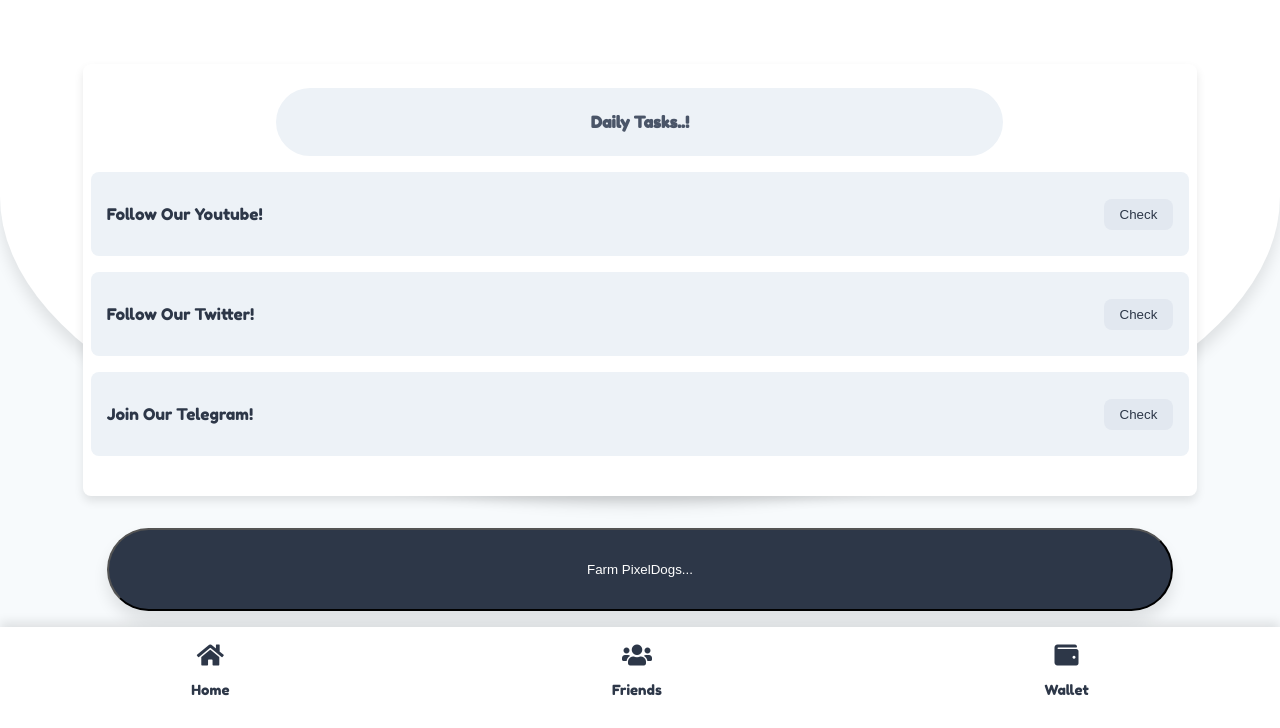
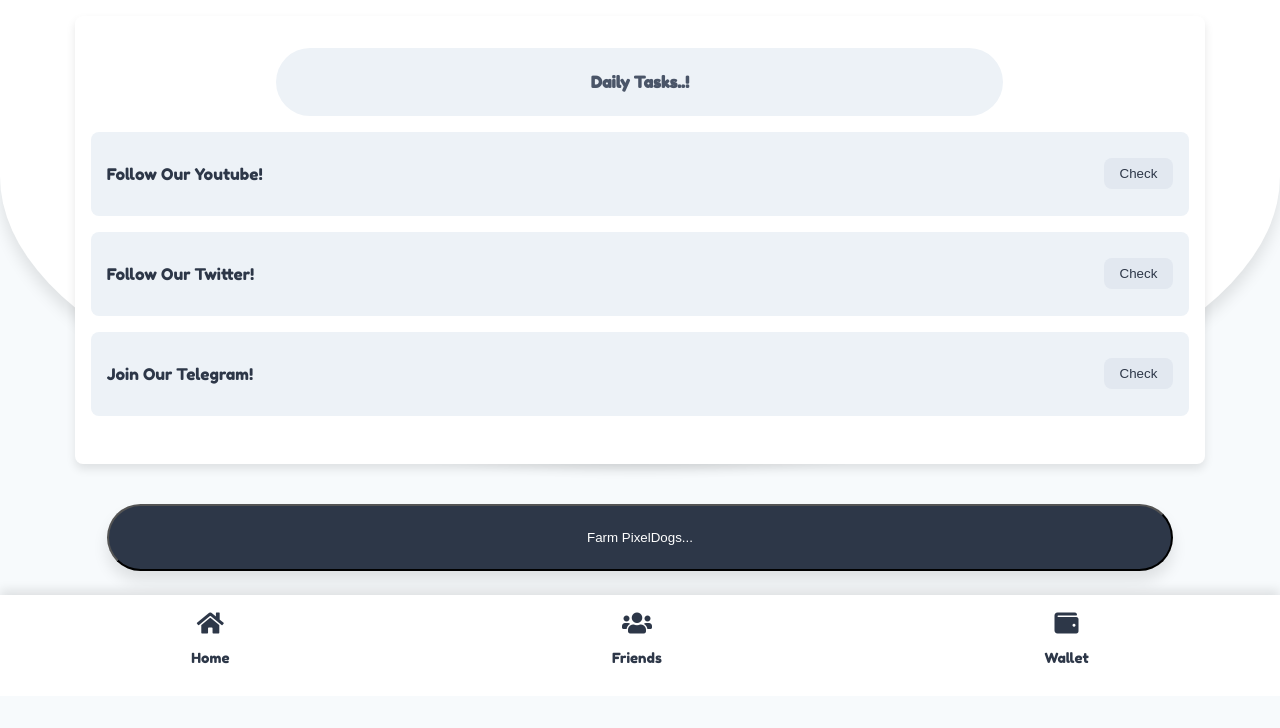
Before and after one commit to Davenova/preview, a plain HTML site: page index.html in a window 1280 px wide. Shown: the part 104-832 px from the top of the page. After the commit the page ends 800 px from the top, so only its background shows below. Drawn offline with Linux system fonts and the light colour scheme.

Commit message:
Update styles.css

```diff
--- a/styles.css
+++ b/styles.css
@@ -6,13 +6,13 @@
             flex-direction: column;
             align-items: center;
             justify-content: space-between;
-            min-height: 100vh;
+            min-height: 100vh; /* Ensures body covers full height of the viewport */
             margin: 0;
         }
         .container {
             background-color: #ffffff;
             width: 100%;
-            height: 75vh;
+            height: 70vh; /* Adjust height with respect to viewport */
             border-bottom-left-radius: 50%;
             border-bottom-right-radius: 50%;
             display: flex;
@@ -38,13 +38,13 @@
         .task-list {
             background-color: #ffffff;
             width: 83.33%;
-            padding: 1.5rem;
+            padding: 2rem; /* Use responsive padding */
             border-radius: 0.5rem;
             display: flex;
             flex-direction: column;
             align-items: center;
             box-shadow: 0 5px 10px rgba(0, 0, 0, 0.1);
-            margin-top: 3rem;
+            margin-top: 2rem;
         }
         .task-title {
             background-color: #edf2f7;
@@ -95,9 +95,10 @@
             background-color: #2d3748;
             color: #ffffff;
             width: 83.33%;
-            padding: 2rem;
+            padding: 1.5rem;
             border-radius: 9999px;
-            margin: 2rem 0 1rem;
+            margin-top: auto;
+            margin-bottom: 1.5rem;
             box-shadow: 0 10px 15px rgba(0, 0, 0, 0.1);
             transition: background-color 0.3s ease;
         }
```
